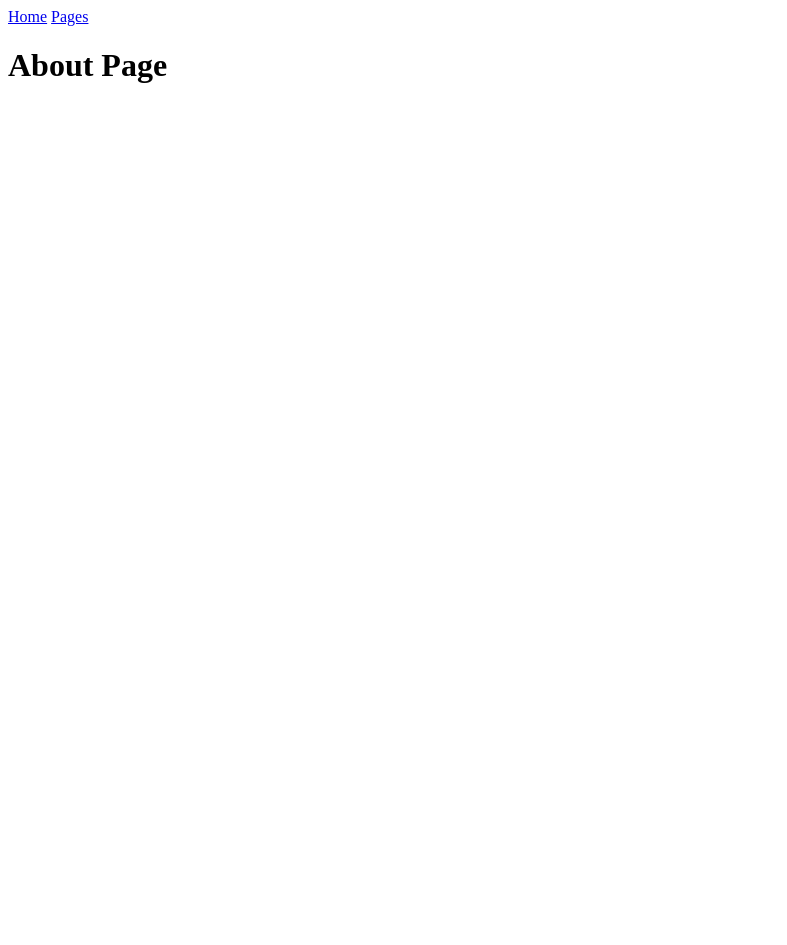
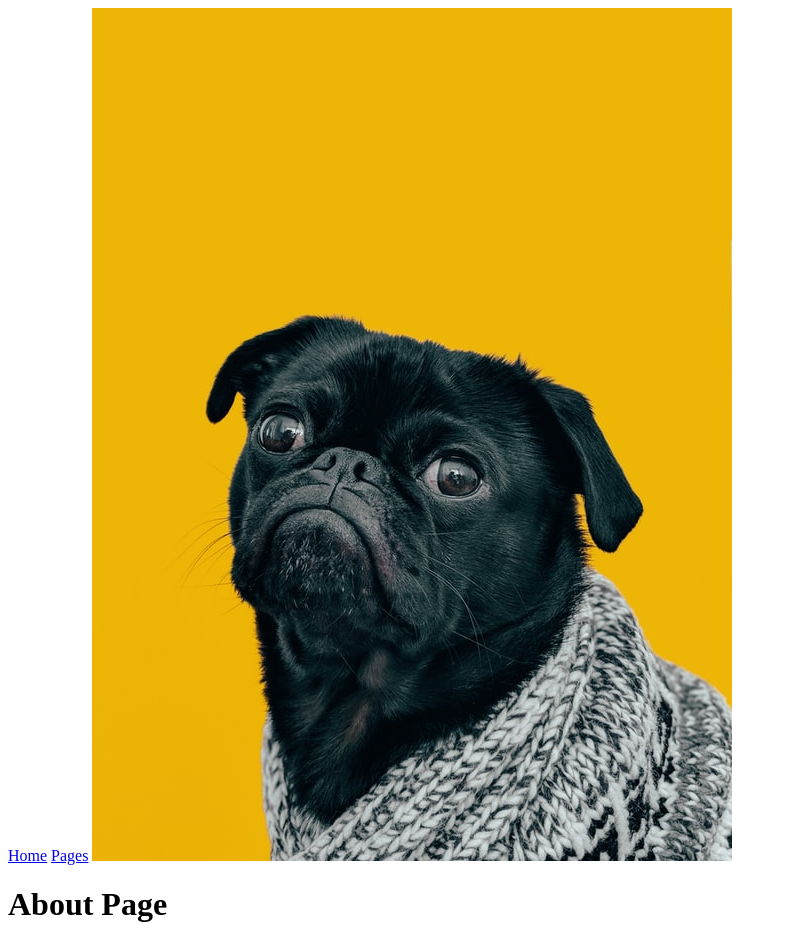
Before and after one commit to cryptobummed/html_links_and_images, a plain HTML site: page pages/about.html in a window 1280 px wide. Shown: the whole page, without its empty margins (0-787 px from the left). Before the commit the page ends 800 px from the top, so only its background shows below. Drawn offline with Linux system fonts and the light colour scheme.

Commit message:
Add images/dog.jpg modify index.html,about.html

```diff
--- a/pages/about.html
+++ b/pages/about.html
@@ -9,6 +9,7 @@
     <body>
         <a href="../index.html">Home</a>
         <a href="../pages.html">Pages</a>
+        <img src="../images/dog.jpg" alt="Pug dog">
         <h1>About Page</h1>
     </body>
 </html>
```
Also changed, not shown: index.html (+1 -0 lines), images/dog.jpg (added).
